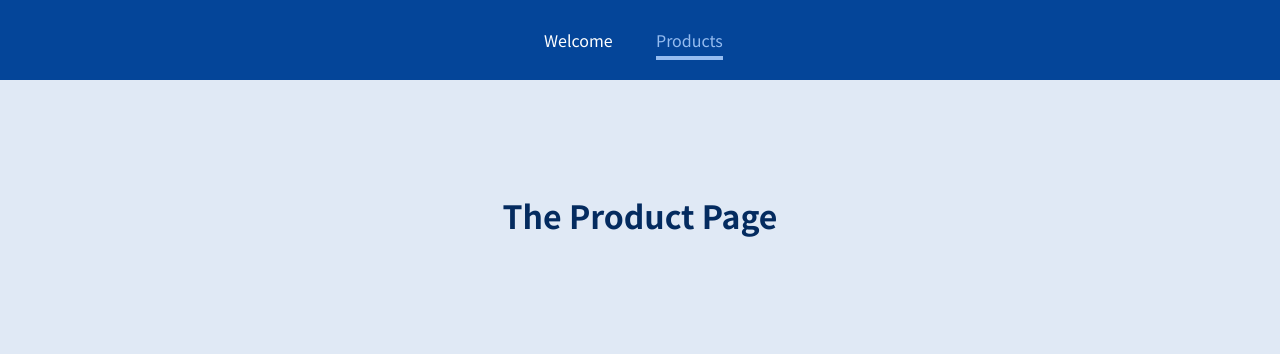
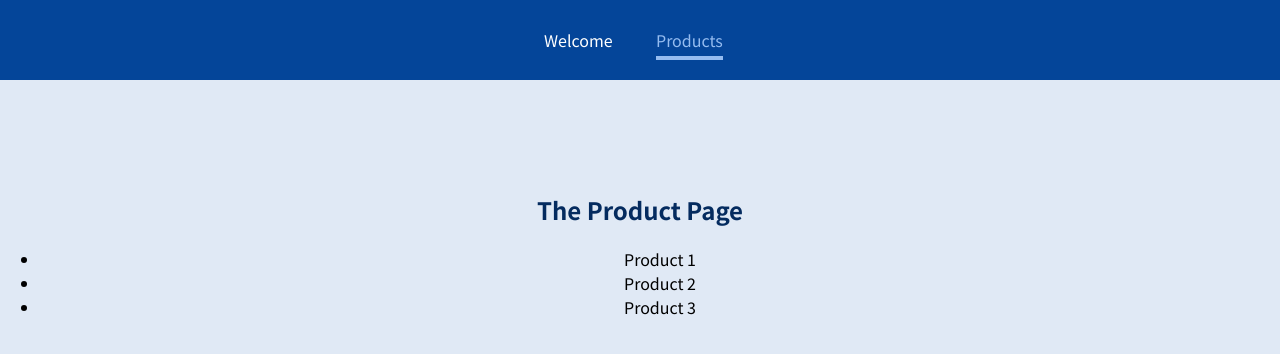
Before and after one commit to matherton/ReactCGSection20, a JavaScript app: page /products in a window 1280 px wide. Shown: the top 354 px of the page. Built offline with nearby package versions, Linux system fonts and the light colour scheme.

Commit message:
added ProductDetail page and placeholder markup into Products

```diff
--- a/src/pages/Products.js
+++ b/src/pages/Products.js
@@ -1,5 +1,14 @@
 const Product = () => {
-  return <h1>The Product Page</h1>;
+  return (
+    <section>
+      <h1>The Product Page</h1>
+      <ul>
+        <li>Product 1</li>
+        <li>Product 2</li>
+        <li>Product 3</li>
+      </ul>
+    </section>
+  );
 };
 
 export default Product;
```
Also changed, not shown: src/pages/ProductDetail.js (added, +7 -0 lines), 1 other file (tests, documents, lock files or other folders).
